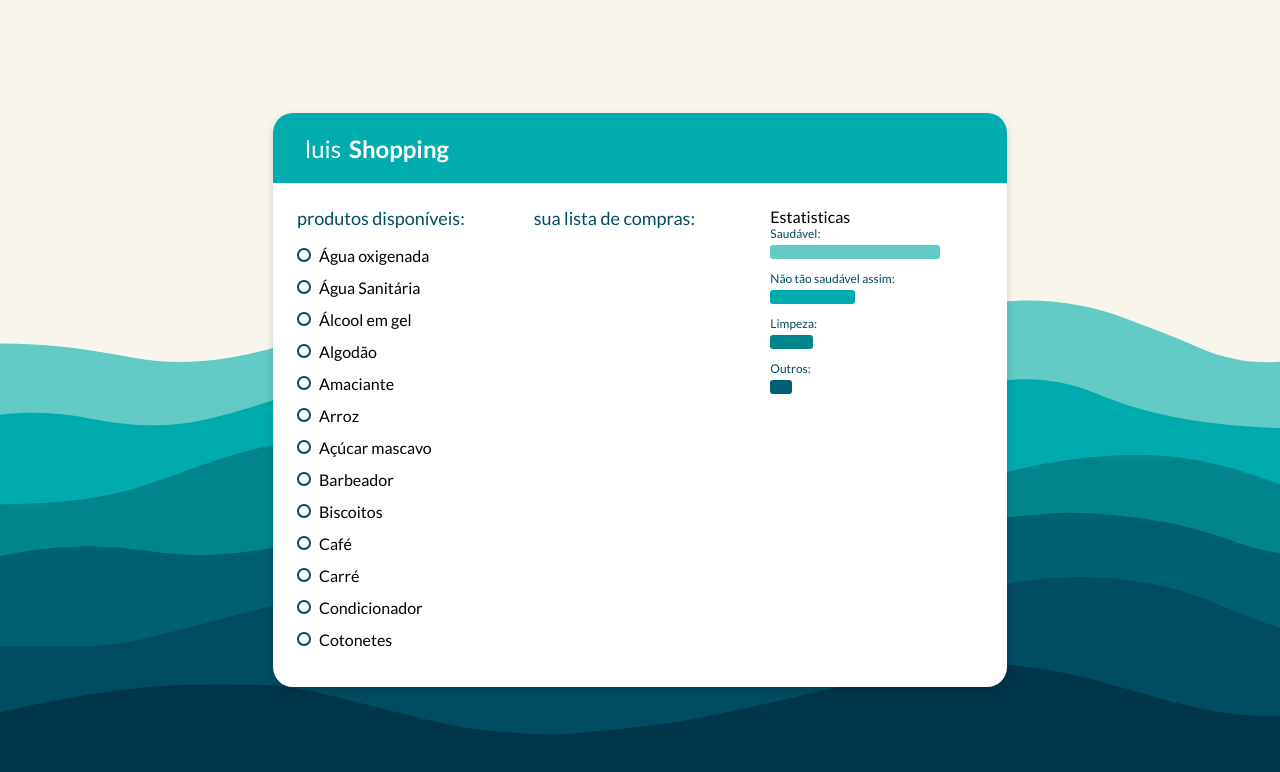
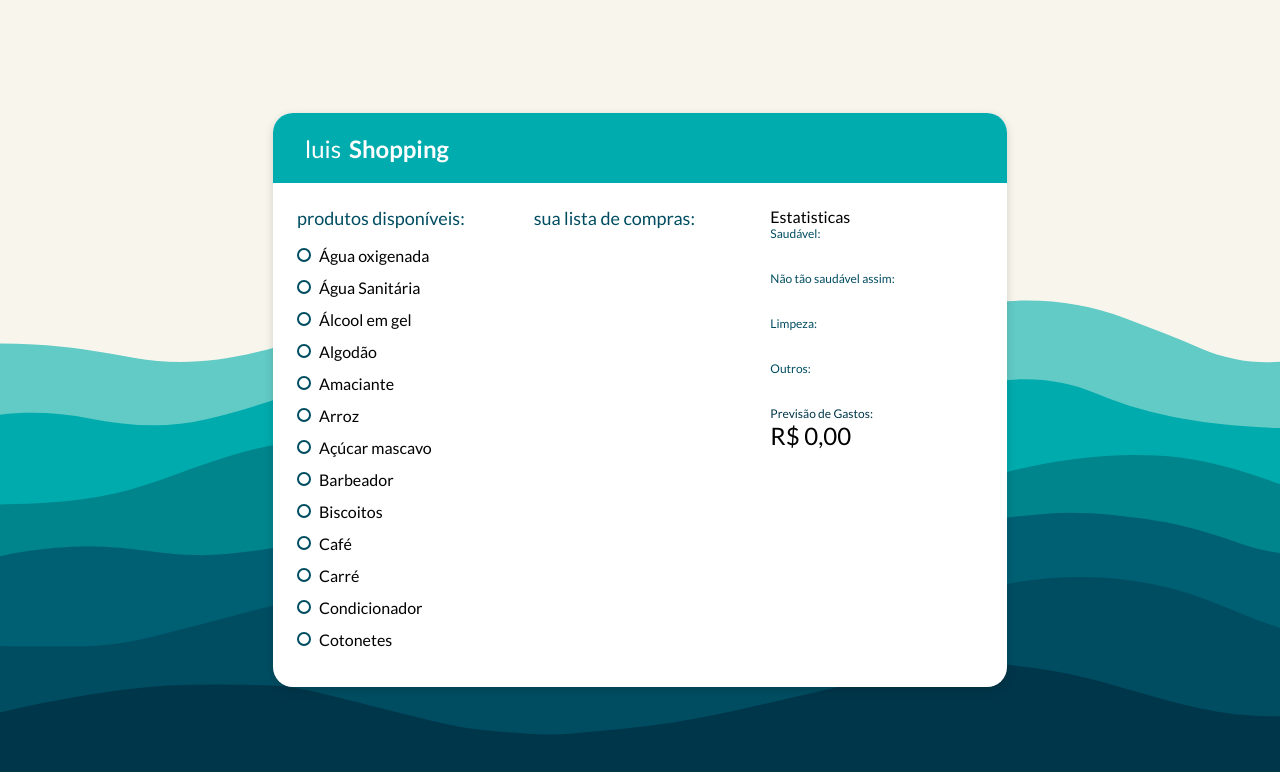
Before and after one commit to lffteclado/Alga-Shopping-React, a React (Create React App) app: page / in a window 1280 px wide. Shown: the top 772 px of the page. Built offline with nearby package versions, Linux system fonts and the light colour scheme.

Commit message:
Finalização Funcionalidades iniciais

```diff
--- a/src/components/App/App.jsx
+++ b/src/components/App/App.jsx
@@ -5,18 +5,28 @@
 import { Container, Wrapper } from "./App.style";
 import ShoppingList from "../ShoppingList";
 import productMock from '../../mocks/products.json'
+import extractPercentage from "../../utils/extractPercentage";
+import styled from "styled-components";
 
 export default function App (){
 const colors = ['#62CBC6', '#00ABAD', '#00858C', '#006073', '#004D61']
 
 const [products, setProducts] = useState(productMock.products)
 const [selectedProducts, setSelectedProducts] = useState([])
+const [totalPrice, setTotalPrice] = useState(0)
 
 useEffect(() =>{
   const newSelectedProducts = products
     .filter(product => product.checked)
   setSelectedProducts(newSelectedProducts)
 }, [products])
+
+useEffect(() =>{
+  const total = selectedProducts
+                .map(product => product.price)
+                .reduce((a,b) => a + b, 0)
+  setTotalPrice(total)
+}, [selectedProducts])
 
 function handleToggle(id){
   const newProduct = products.map(product =>
@@ -52,11 +62,52 @@
               <div>
                 Estatisticas
 
-                <LineChart color={colors[0]} title={'Saudável'} percentage={80} />
-                <LineChart color={colors[1]} title={'Não tão saudável assim'} percentage={40} />
-                <LineChart color={colors[2]} title={'Limpeza'} percentage={20} />
-                <LineChart color={colors[3]} title={'Outros'} percentage={10} />
-
+                <LineChart
+                  color={colors[0]}
+                  title={'Saudável'}
+                  percentage={extractPercentage(
+                    selectedProducts.length,
+                    selectedProducts.filter(
+                      product => product.tags.includes('healthy')).length
+                  )} />
+                <LineChart
+                  color={colors[1]}
+                  title={'Não tão saudável assim'}
+                  percentage={extractPercentage(
+                    selectedProducts.length,
+                    selectedProducts.filter(
+                      product => product.tags.includes('junk')).length
+                  )} />
+                <LineChart
+                  color={colors[2]}
+                  title={'Limpeza'}
+                  percentage={extractPercentage(
+                    selectedProducts.length,
+                    selectedProducts.filter(
+                      product => product.tags.includes('cleaning')).length
+                  )} />
+                <LineChart
+                  color={colors[3]}
+                  title={'Outros'}
+                  percentage={extractPercentage(
+                    selectedProducts.length,
+                    selectedProducts.filter(
+                      product => product.tags.includes('others')).length
+                  )} />
+               <div style={{marginTop: 12}}>
+                  <h2 style={{fontWeight: 400,
+                           fontSize: 12,
+                            color: '#00364A'}}>
+                    Previsão de Gastos:
+                  </h2>
+                  <div style={{fontSize: 24}}>
+                    {totalPrice.toLocaleString('pt-br',{
+                      minimumFractionDigits: 2,
+                      style: 'currency',
+                      currency: 'BRL'
+                    })}
+                  </div>
+               </div>
               </div>
           }
         />
--- /dev/null
+++ b/src/utils/extractPercentage.js
@@ -0,0 +1,3 @@
+export default function extractPercentage (total, category) {
+    return (category * 100) / total
+}
```
